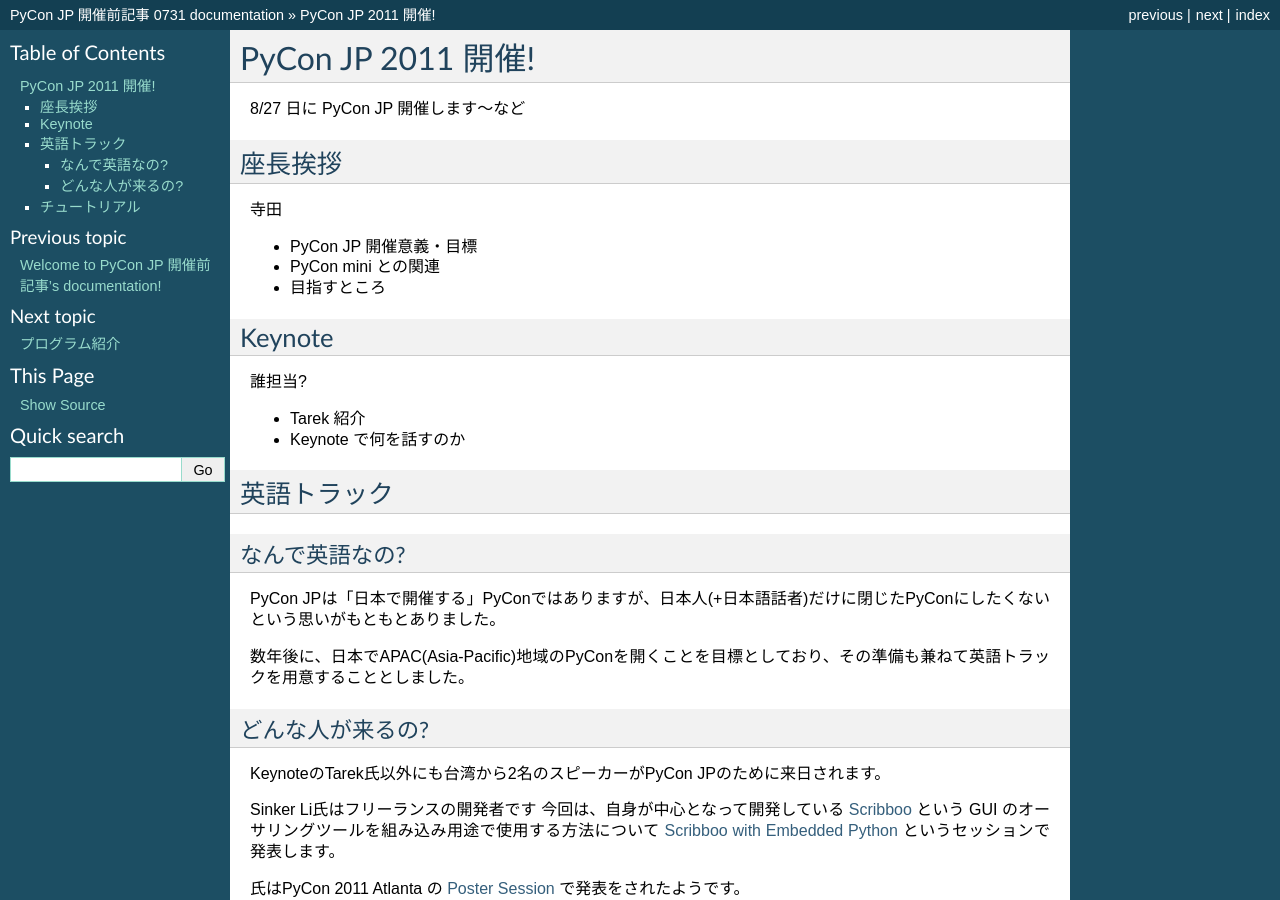
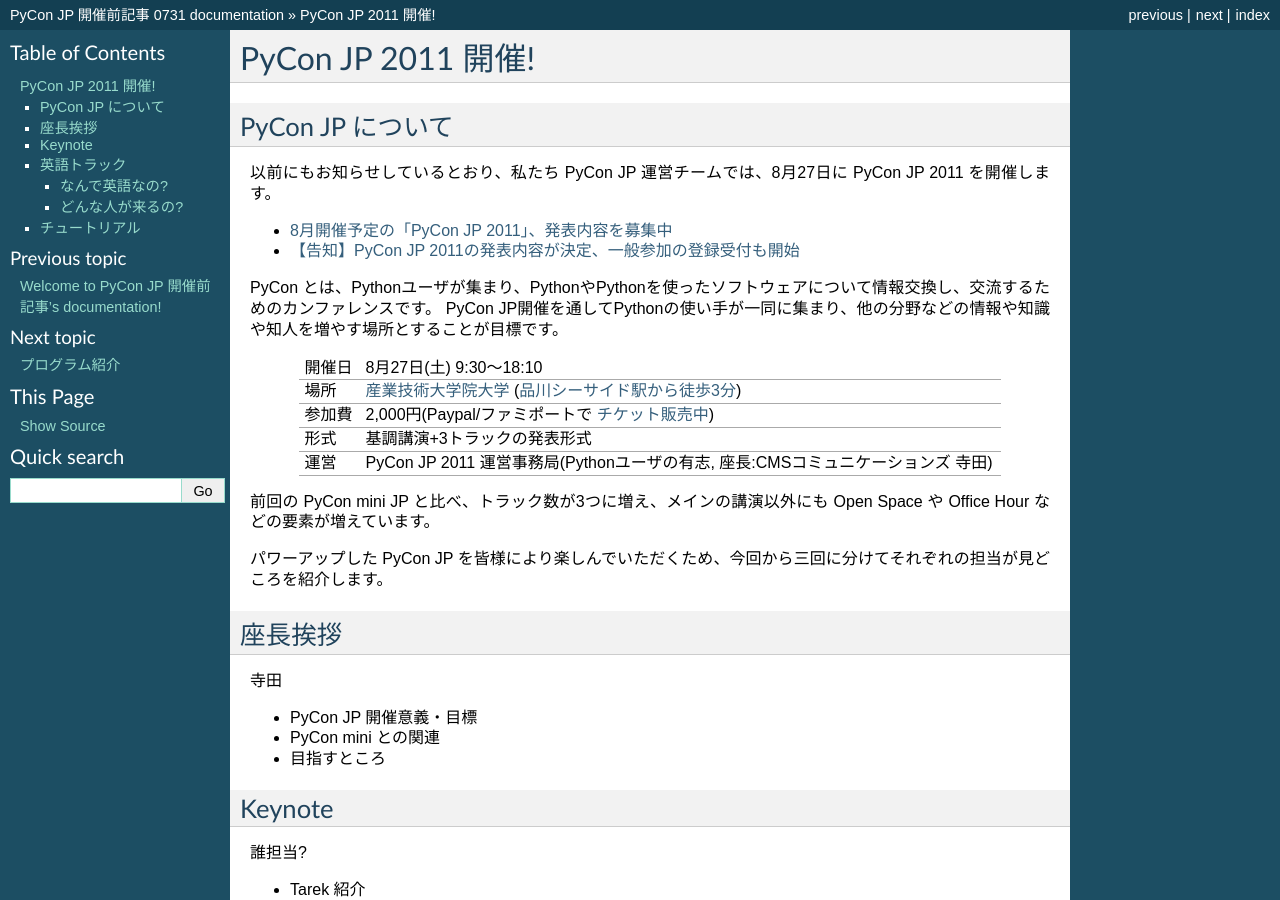
Before and after one commit to michilu/prepycon-article, a Sphinx documentation site: the page built from sphinx/vol1.rst, in a window 1280 px wide and 900 px high. Built offline with Sphinx 7.4.7, drawn with Linux system fonts in a browser that asks for light colours.

Commit message:
記事前文執筆

```diff
--- a/sphinx/vol1.rst
+++ b/sphinx/vol1.rst
@@ -2,7 +2,33 @@
  PyCon JP 2011 開催!
 =====================
 
-8/27 日に PyCon JP 開催します〜など
+PyCon JP について
+=================
+
+以前にもお知らせしているとおり、私たち PyCon JP 運営チームでは、8月27日に PyCon JP 2011 を開催します。
+
+- `8月開催予定の「PyCon JP 2011」、発表内容を募集中 <http://codezine.jp/article/tag/220>`_
+- `【告知】PyCon JP 2011の発表内容が決定、一般参加の登録受付も開始 <http://codezine.jp/article/detail/6067>`_
+
+
+PyCon とは、Pythonユーザが集まり、PythonやPythonを使ったソフトウェアについて情報交換し、交流するためのカンファレンスです。 PyCon JP開催を通してPythonの使い手が一同に集まり、他の分野などの情報や知識や知人を増やす場所とすることが目標です。
+
+======= ====================================================================================
+開催日  8月27日(土) 9:30～18:10
+場所    `産業技術大学院大学`_ (`品川シーサイド駅から徒歩3分`_)
+参加費  2,000円(Paypal/ファミポートで `チケット販売中`_)
+形式    基調講演+3トラックの発表形式
+運営    PyCon JP 2011 運営事務局(Pythonユーザの有志, 座長:CMSコミュニケーションズ 寺田)
+======= ====================================================================================
+
+.. _`産業技術大学院大学`: http://aiit.ac.jp/
+.. _`品川シーサイド駅から徒歩3分`: http://aiit.ac.jp/view.rbz?cd=115
+.. _`チケット販売中`: http://2011.pycon.jp/audience
+
+前回の PyCon mini JP と比べ、トラック数が3つに増え、メインの講演以外にも Open Space や Office Hour などの要素が増えています。
+
+パワーアップした PyCon JP を皆様により楽しんでいただくため、今回から三回に分けてそれぞれの担当が見どころを紹介します。
+
 
 座長挨拶
 ========
@@ -25,6 +51,7 @@
 
 英語トラック
 ==============
+
 なんで英語なの?
 ---------------
 PyCon JPは「日本で開催する」PyConではありますが、日本人(+日本語話者)だけに閉じたPyConにしたくないという思いがもともとありました。
```
